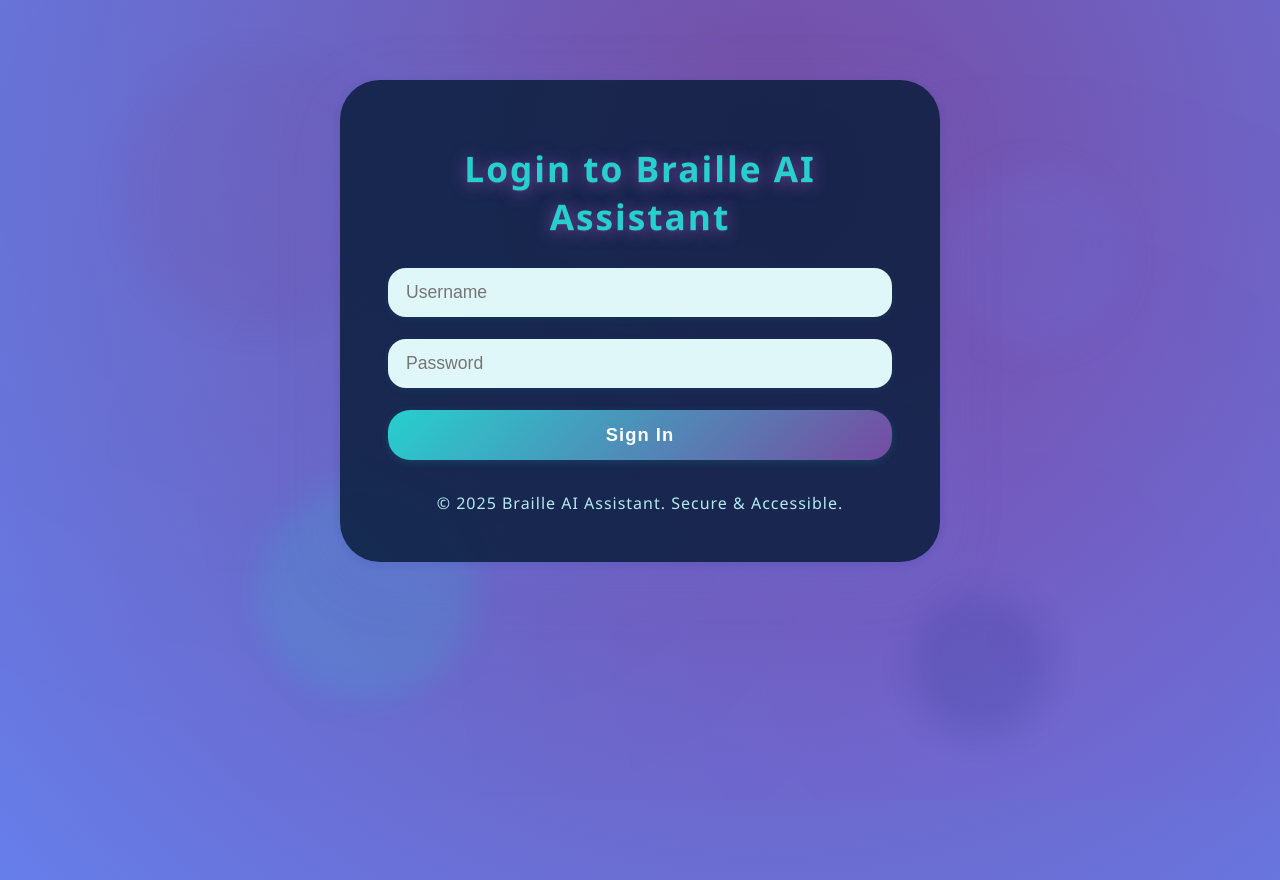
After one commit to RGOBIKA062/OpenAi_for_Braille_Candidates, a Flask app: page /login in a window 1280 px wide. The commit adds this page. Run offline with Flask 3, Linux system fonts and the light colour scheme.

Commit message:
Have included about page and sign in page

```diff
--- a/main.py
+++ b/main.py
@@ -26,6 +26,15 @@ def index():
 @app.route('/chat')
 def chat():
     return render_template('chat.html')
+
+@app.route('/about')
+def about():
+    return render_template('about.html')
+
+@app.route('/login')
+def login():
+    return render_template('login.html')
+
 
 @app.route('/api/chat', methods=['POST'])
 def api_chat():
--- /dev/null
+++ b/templates/login.html
@@ -0,0 +1,130 @@
+<!DOCTYPE html>
+<html lang="en">
+<head>
+    <meta charset="UTF-8">
+    <meta name="viewport" content="width=device-width, initial-scale=1.0">
+    <title>Login | Braille AI Assistant</title>
+    <link rel="stylesheet" href="/static/styles.css">
+    <link rel="stylesheet" href="/static/chat.css">
+    <style>
+        body {
+            background: radial-gradient(circle at 60% 20%, #764ba2 0%, #667eea 100%);
+            min-height: 100vh;
+            margin: 0;
+            font-family: 'Segoe UI', Arial, sans-serif;
+            color: #fff;
+            overflow-x: hidden;
+        }
+        .login-bg-animated {
+            position: fixed;
+            top: 0; left: 0; width: 100vw; height: 100vh;
+            z-index: 0;
+            pointer-events: none;
+        }
+        .login-bg-animated .orb {
+            position: absolute;
+            border-radius: 50%;
+            opacity: 0.15;
+            filter: blur(16px);
+            animation: floatOrb 14s infinite ease-in-out alternate;
+        }
+        .login-bg-animated .orb1 { width: 260px; height: 260px; background: #764ba2; left: 10vw; top: 10vh; animation-delay: 0s; }
+        .login-bg-animated .orb2 { width: 180px; height: 180px; background: #667eea; right: 12vw; top: 22vh; animation-delay: 2s; }
+        .login-bg-animated .orb3 { width: 220px; height: 220px; background: #26d0ce; left: 20vw; bottom: 12vh; animation-delay: 4s; }
+        .login-bg-animated .orb4 { width: 140px; height: 140px; background: #1a2980; right: 18vw; bottom: 8vh; animation-delay: 6s; }
+        @keyframes floatOrb {
+            0% { transform: translateY(0) scale(1); }
+            100% { transform: translateY(-40px) scale(1.08); }
+        }
+        .login-container {
+            max-width: 600px;
+            margin: 80px auto 0 auto;
+            background: rgba(10, 30, 60, 0.85);
+            border-radius: 40px;
+            box-shadow: 0 16px 64px rgba(102,126,234,0.18), 0 2px 12px rgba(26,41,128,0.15);
+            padding: 64px 48px 48px 48px;
+            text-align: center;
+            position: relative;
+            z-index: 2;
+        }
+        .login-title {
+            font-size: 2.2rem;
+            font-weight: 900;
+            margin-bottom: 28px;
+            letter-spacing: 2px;
+            color: #26d0ce;
+            text-shadow: 0 2px 16px #764ba2, 0 1px 0 #fff2;
+        }
+        .login-form {
+            display: flex;
+            flex-direction: column;
+            gap: 22px;
+        }
+        .login-input {
+            padding: 14px 18px;
+            border-radius: 18px;
+            border: none;
+            font-size: 1.1rem;
+            background: #e0f7fa;
+            color: #1a2980;
+            box-shadow: 0 2px 8px rgba(38,208,206,0.08);
+            outline: none;
+            transition: box-shadow 0.2s;
+        }
+        .login-input:focus {
+            box-shadow: 0 2px 16px #26d0ce44;
+        }
+        .login-btn {
+            background: linear-gradient(135deg, #26d0ce, #764ba2);
+            color: white;
+            border: none;
+            padding: 14px 0;
+            border-radius: 22px;
+            font-size: 1.15rem;
+            font-weight: bold;
+            letter-spacing: 1px;
+            cursor: pointer;
+            box-shadow: 0 2px 8px rgba(38,208,206,0.15);
+            transition: background 0.3s, transform 0.2s;
+        }
+        .login-btn:hover {
+            background: linear-gradient(135deg, #764ba2, #26d0ce);
+            transform: scale(1.04);
+        }
+        .login-footer {
+            font-size: 1rem;
+            color: #b2ebf2;
+            margin-top: 32px;
+            letter-spacing: 1px;
+        }
+        @media (max-width: 600px) {
+            .login-container {
+                padding: 20px 8px;
+                margin-top: 40px;
+            }
+            .login-title {
+                font-size: 1.5rem;
+            }
+        }
+    </style>
+</head>
+<body>
+    <div class="login-bg-animated">
+        <div class="orb orb1"></div>
+        <div class="orb orb2"></div>
+        <div class="orb orb3"></div>
+        <div class="orb orb4"></div>
+    </div>
+    <div class="login-container">
+        <div class="login-title">Login to Braille AI Assistant</div>
+        <form class="login-form">
+            <input type="text" class="login-input" placeholder="Username" aria-label="Username" required>
+            <input type="password" class="login-input" placeholder="Password" aria-label="Password" required>
+            <button type="submit" class="login-btn">Sign In</button>
+        </form>
+        <div class="login-footer">
+            &copy; 2025 Braille AI Assistant. Secure &amp; Accessible.
+        </div>
+    </div>
+</body>
+</html>
```
Also changed, not shown: static/voice-navigation.js (+34 -7 lines), templates/about.html (added, +164 -0 lines), templates/index.html (+17 -1 lines).
